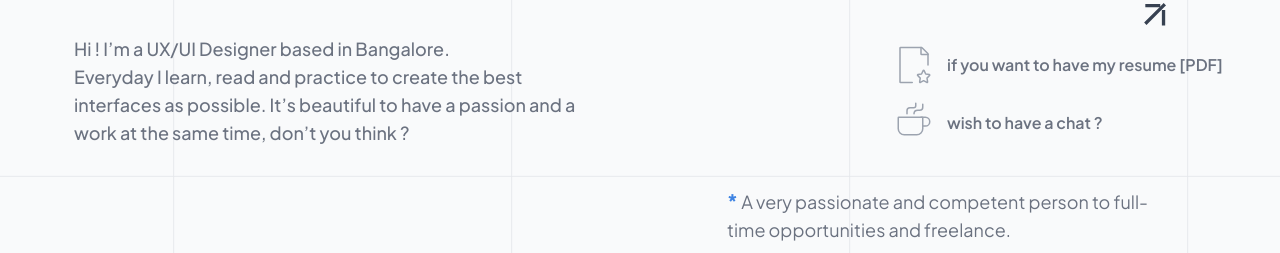
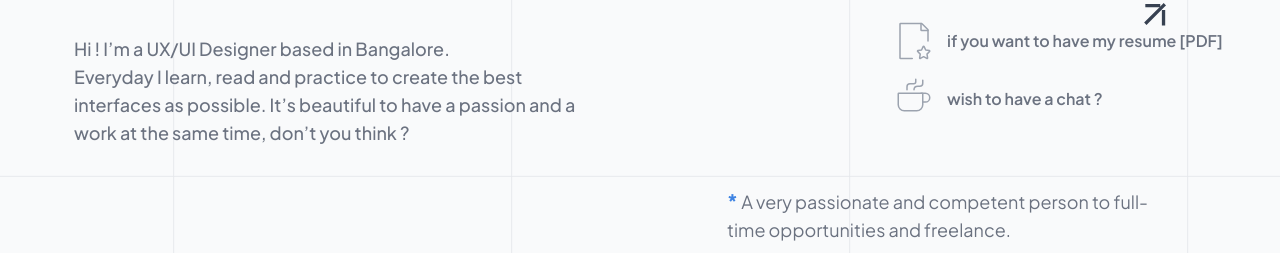
Before and after one commit to notchbotch/notchbotch.github.io, a website built with Parcel: page index.html in a window 1280 px wide. Shown: the part 517-770 px from the top of the page. Built offline with nearby package versions, Linux system fonts and the light colour scheme.

Commit message:
margin220

```diff
--- a/index.css
+++ b/index.css
@@ -217,6 +217,7 @@ a:hover {
   flex-direction: column;
 }
 .frame-div {
+  margin-top:-24px;
   margin-left: 100px;
   align-self: stretch;
   gap: var(--gap-xs);
```
